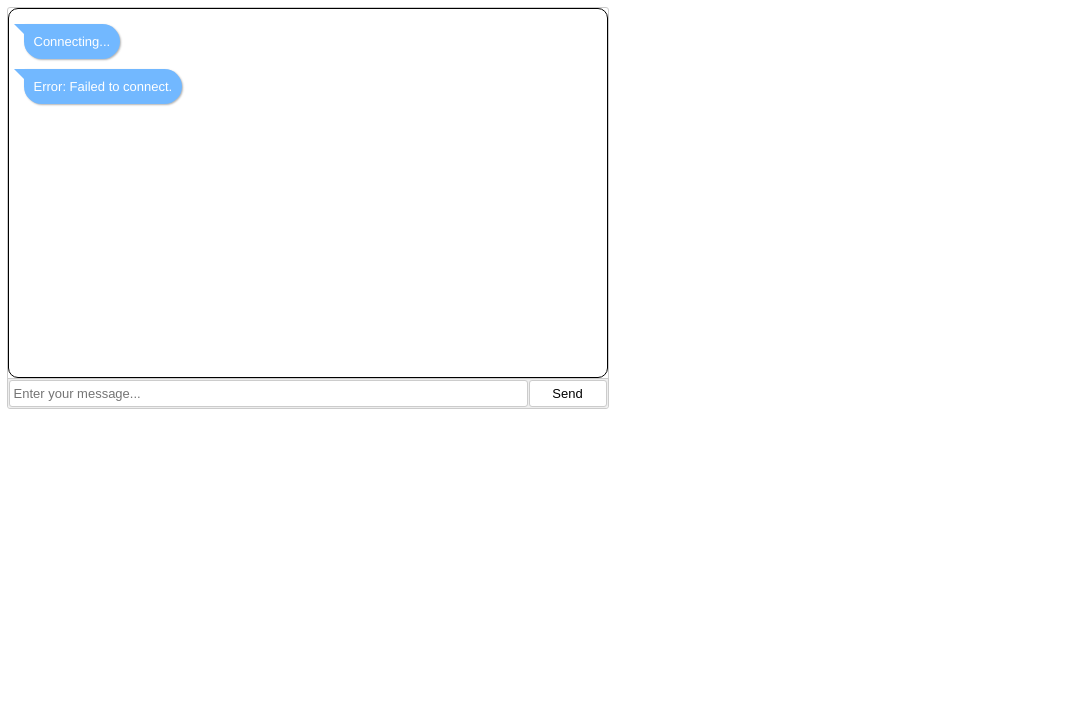
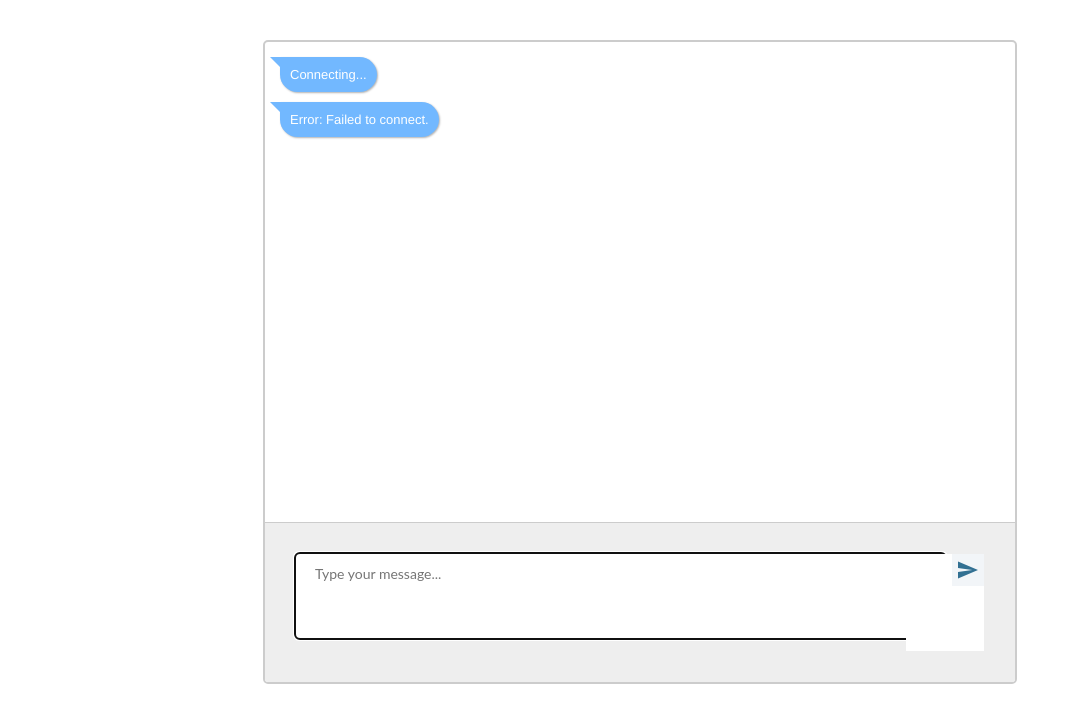
Before and after one commit to Jasmin2895/twilio-support-chat, a React (Create React App) app: page / in a window 1280 px wide. Shown: the top 722 px of the page, without its empty margins (0-1073 px from the left). Built offline with nearby package versions, Linux system fonts and the light colour scheme; no server answers.

Commit message:
changed ui desgins

```diff
--- a/src/App.css
+++ b/src/App.css
@@ -1,12 +1,15 @@
 .App {
-  border: 1px solid #ccc;
-  border-radius: 3px;
-  height: 400px;
-  width: 600px;
-  margin: .5em;
+  border: 2px solid #ccc;
+  border-radius: 5px;
+  margin: 0.5em;
   font-size: 13px;
   display: flex;
+  height: 80vh;
   flex-direction: column;
+  margin: 0 auto;
+  width: 750px;
+  border-top-right-radius: 5px;
+  border-bottom-right-radius: 5px;
 }
 
 .App .MessageList {
--- a/src/MessageForm.css
+++ b/src/MessageForm.css
@@ -1,29 +1,54 @@
 .MessageForm {
   display: flex;
-  background: #ccc;
+  border-radius: 10px;
+  width: 100%;
+  padding: 30px;
 }
 
 .MessageForm .input-container {
   flex: 1;
-  margin: 1px;
 }
 
 .MessageForm .button-container {
   flex: 0 0 6em;
   margin: 1px 1px 1px 0;
+  background: white;
 }
 
-.MessageForm input, .MessageForm button {
-  background: #fff;
-  border-radius: 3px;
-  border: 1px solid #ccc;
-  box-sizing: border-box;
-  font-size: inherit;
-  height: 100%;
-  outline: none;
-  width: 100%;
+.MessageForm button {
+  float: right;
+  color: #94c2ed;
+  font-size: 16px;
+  text-transform: uppercase;
+  border: none;
+  cursor: pointer;
+  font-weight: bold;
+  background: #f2f5f8;
+}
+.MessageForm button:hover {
+  color: darken(#94c2ed, 7%);
 }
 
-.MessageForm input {
-  padding: 0 0 0 4px;
+.MessageForm textarea {
+  width: 100%;
+  border: none;
+  padding: 10px 20px;
+  font: 14px/22px "Lato", Arial, sans-serif;
+  margin-bottom: 10px;
+  border-radius: 5px;
+  resize: none;
 }
+.send-image {
+  width: 20px;
+  height: 30px;
+  display: flex;
+  margin: auto;
+}
+.clearfix:after {
+  visibility: hidden;
+  display: block;
+  font-size: 0;
+  content: " ";
+  clear: both;
+  height: 0;
+}
--- a/src/MessageForm.js
+++ b/src/MessageForm.js
@@ -1,6 +1,7 @@
 import React, { Component } from "react";
 import PropTypes from "prop-types";
 import "./MessageForm.css";
+import SendBtn from "./assets/send.svg";
 
 class MessageForm extends Component {
   static propTypes = {
@@ -19,16 +20,19 @@ class MessageForm extends Component {
 
   render() {
     return (
-      <form className="MessageForm" onSubmit={this.handleFormSubmit}>
+      <form className="MessageForm clearfix" onSubmit={this.handleFormSubmit}>
         <div className="input-container">
-          <input
+          <textarea
             type="text"
             ref={(node) => (this.input = node)}
-            placeholder="Enter your message..."
+            placeholder="Type your message..."
+            rows="3"
           />
         </div>
         <div className="button-container">
-          <button type="submit">Send</button>
+          <button type="submit">
+            <img className="send-image" src={SendBtn} />
+          </button>
         </div>
       </form>
     );
--- /dev/null
+++ b/src/MessageHeader.js
@@ -0,0 +1 @@
+import React, { Component } from "react";
--- a/src/MessageList.css
+++ b/src/MessageList.css
@@ -1,7 +1,6 @@
 .MessageList {
   overflow-y: auto;
   padding: 10px;
-  border: 1px solid #000;
   border-radius: 10px;
   background: #fff;
   width: 100%;
--- a/src/index.css
+++ b/src/index.css
@@ -1,5 +1,6 @@
 body {
   margin: 0;
-  padding: 0;
+  padding: 20px;
+  margin-top: 20px;
   font-family: sans-serif;
 }
```
Also changed, not shown: package.json (+7 -5 lines), src/MessageHeader.css (added), src/assets/send.svg (added), 1 other file (tests, documents, lock files or other folders).
